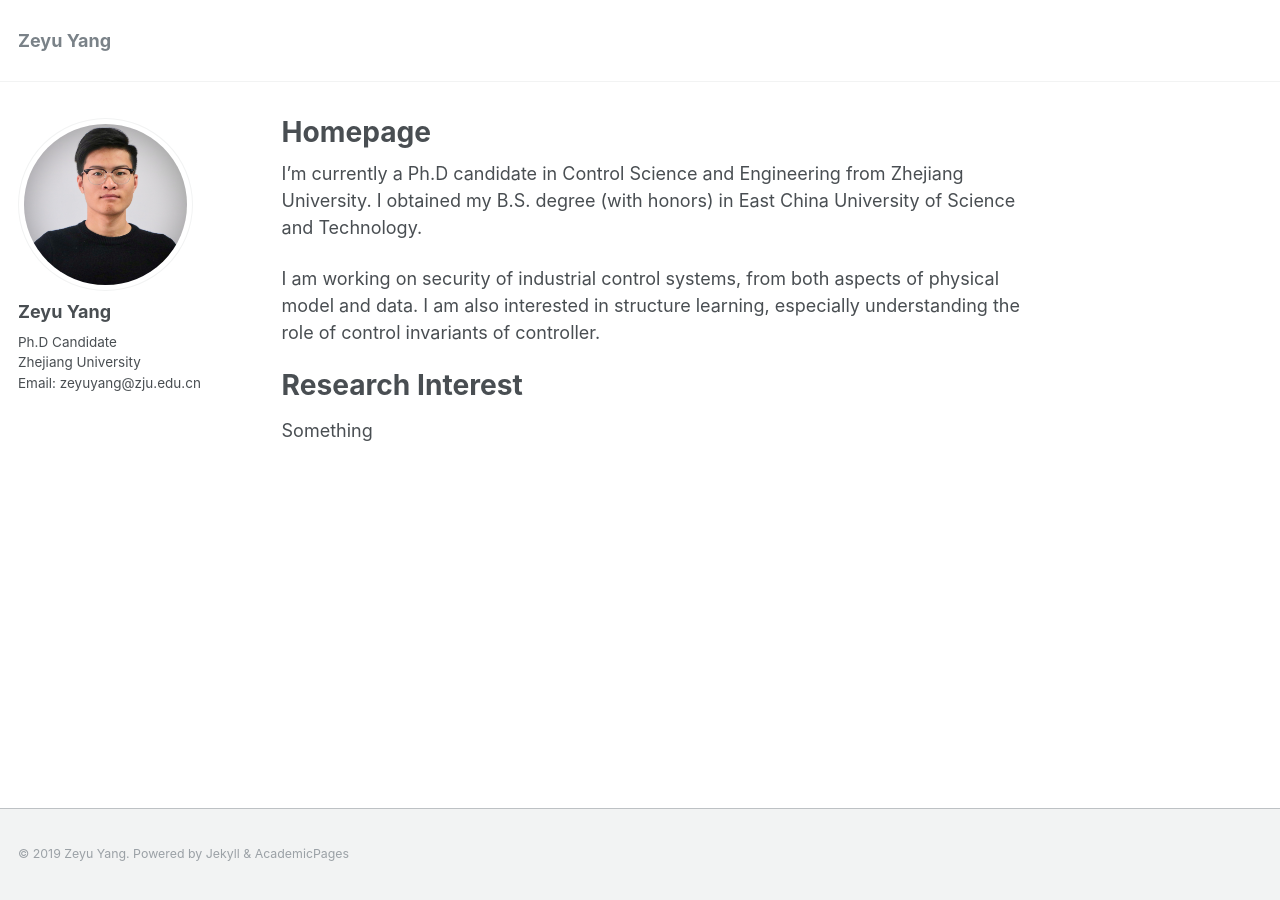
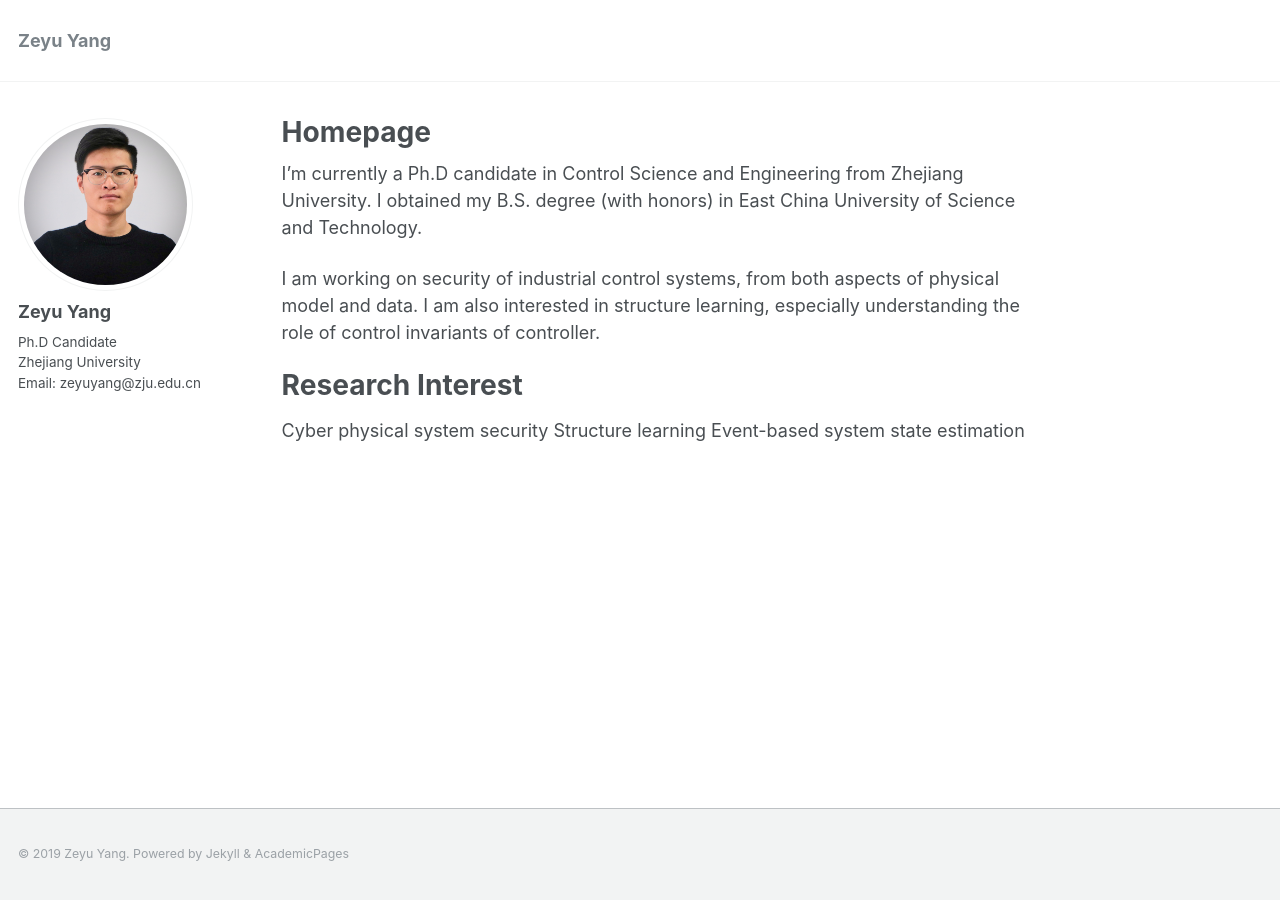
Before and after one commit to zeyuid/zeyuid.github.io, a Jekyll site: the page built from _pages/about.md, in a window 1280 px wide. Built offline with Jekyll 4.4.1, drawn with Linux system fonts in a browser that asks for light colours.

Commit message:
add file

```diff
--- a/_pages/about.md
+++ b/_pages/about.md
@@ -14,4 +14,6 @@ I am working on security of industrial control systems, from both aspects of phy
 
 Research Interest
 ======
-Something
+Cyber physical system security
+Structure learning
+Event-based system state estimation
```
